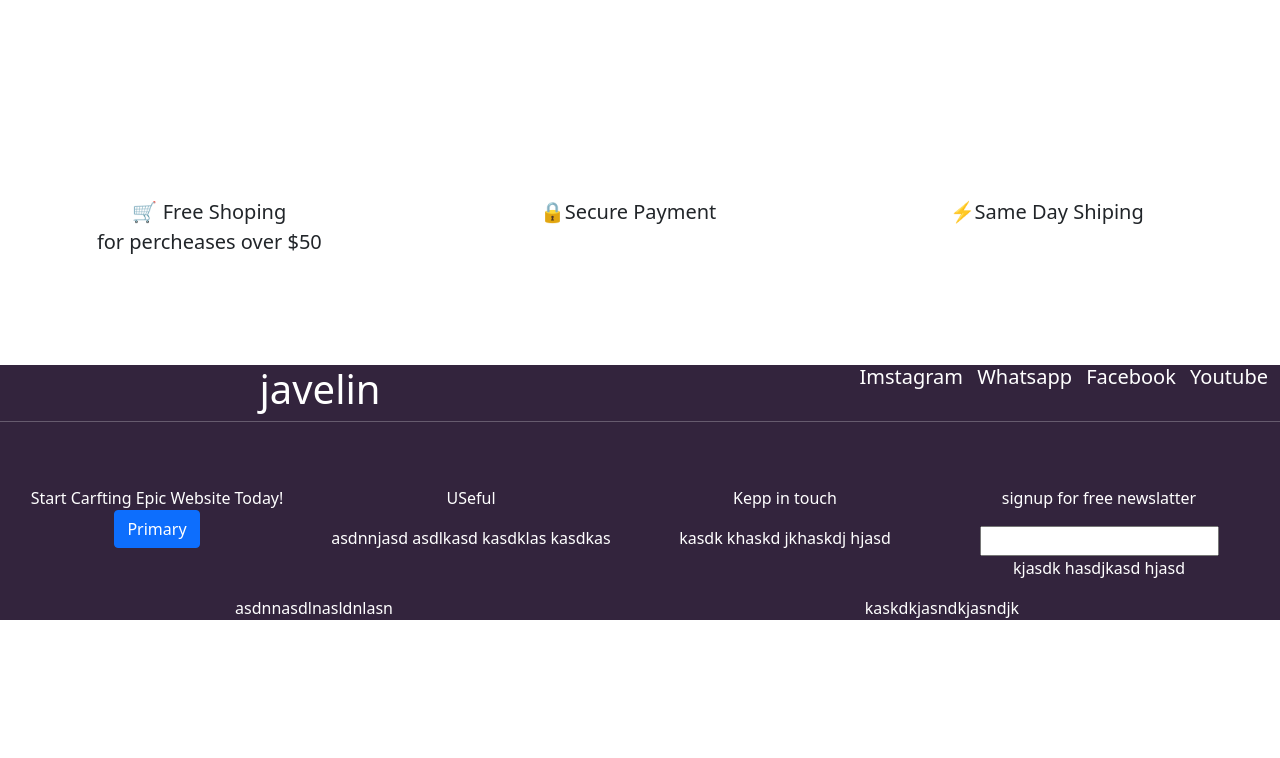
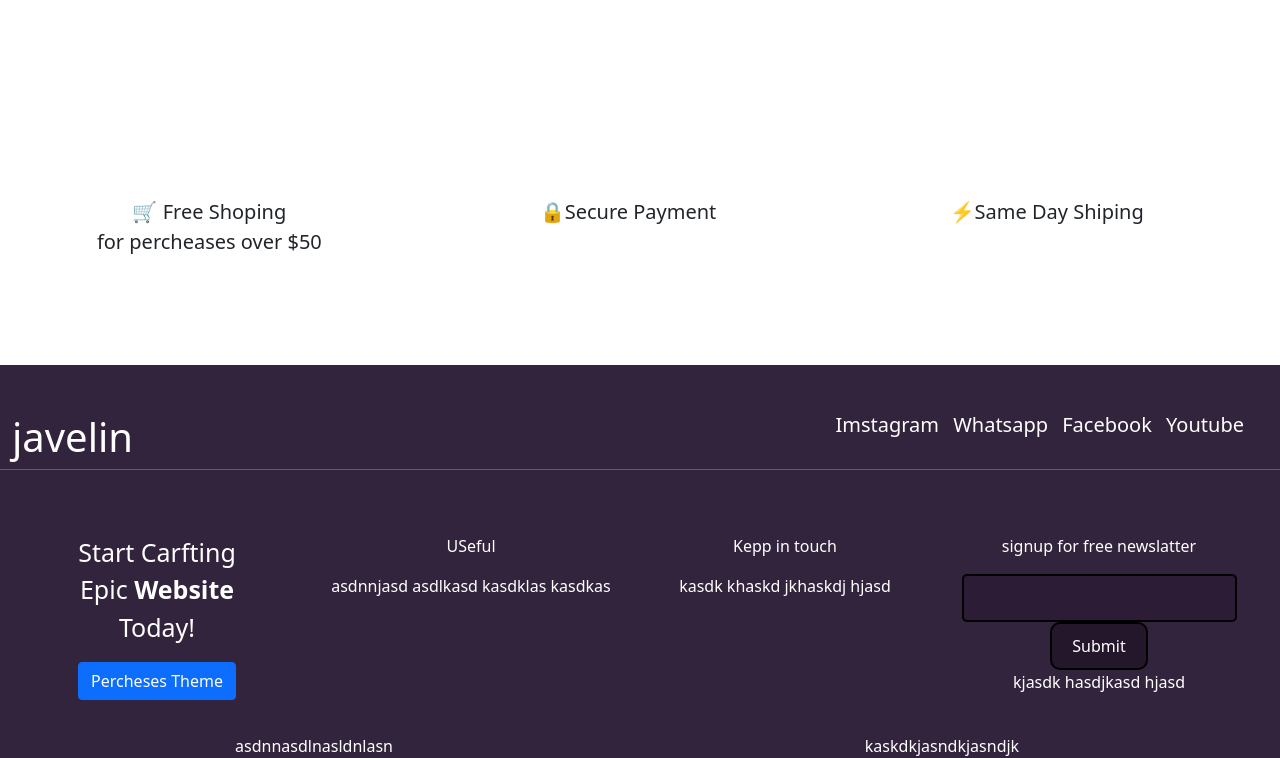
Before and after one commit to CedcossAnkit/bootstrapProject1, a website: page src/index.html in a window 1280 px wide. Shown: the part 543-1301 px from the top of the page. Before the commit the page ends 1163 px from the top, so only its background shows below. Drawn offline with nearby package versions, Linux system fonts and the light colour scheme.

Commit message:
bootstrrap project 1 completd v2

```diff
--- a/src/index.html
+++ b/src/index.html
@@ -61,14 +61,14 @@
             </div>
 
             <div class="row">
-              <div class="col-sm-6">
+              <div class="col">
                 <div class="updown">
                   <div class="updown1" id="up">↓</div>
                   <div class="updown1" id="num">1</div>
                   <div class="updown1" id="down">↑</div>
                 </div>
               </div>
-              <div class="col-sm-6">
+              <div class="col">
                 <button id="bt">🛒 add to cart</button>
               </div>
             </div>
@@ -79,7 +79,8 @@
               <div class="row"><h6>Tag: Screen</h6></div>
             </div>
             <div class="row">
-              <button type="button" class="btn">
+
+              <button type="button" class="btn btn">
                 <svg
                   xmlns="http://www.w3.org/2000/svg"
                   width="16"
@@ -124,9 +125,10 @@
       </div>
 
 
-      <div id="footer" class="row mt-5 text-center">
+      <div id="footer" class="row mt-5">
+       <div class="row mt-5">
         <div class="col">
-          <h1>javelin</h1>
+          <h1 id="ti">javelin</h1>
         </div>
         <div class="col">
           <div class="socail-media">
@@ -136,13 +138,14 @@
             <h4> Youtube</h4></div>
 
         </div>
+      </div>
         <hr>
 
         <div class="row mt-5 text-center">
           <div class="col">
-            Start Carfting Epic Website Today!
-            <br>
-            <button type="button" class="btn btn-primary">Primary</button>
+            <p id="epicwbsite">Start Carfting<br> Epic <strong>Website</strong> <br>Today!</p>
+
+            <button type="button" class="btn btn-primary">Percheses Theme</button>
           </div>
           <div class="col">
             <p>USeful</p>
@@ -154,12 +157,12 @@
           </div>
           <div class="col">
             <p>signup for free newslatter</p>
-            <input type="text" name="" id=""><br>
+            <input type="text" name="" id="txt"><button id="bttt">Submit</button>
             <p>kjasdk  hasdjkasd hjasd</p>
           </div>
         </div>
 
-        <div class="row bt-3">
+        <div class="row bt-3 mt-4 text-center">
             <div class="col">asdnnasdlnasldnlasn</div>
             <div class="col">kaskdkjasndkjasndjk</div>
         </div>
--- a/src/style.css
+++ b/src/style.css
@@ -91,3 +91,26 @@ float: right;
 #ft1{
     float: left;
 }
+#txt{
+    padding: 10px 20px;
+    border:2px solid black;
+    outline:none;
+    border-radius: 5px;
+    background-color: rgb(44, 28, 54);
+    color: white;
+}
+#bttt{
+    padding: 10px 20px;
+    background-color: rgb(36, 23, 44);
+    border-radius: 10px;
+    border:2px solid black;
+    outline: none;
+    color: white;
+}
+
+#epicwbsite{
+    font-size: 25px;
+}
+#ti{
+
+}
```
